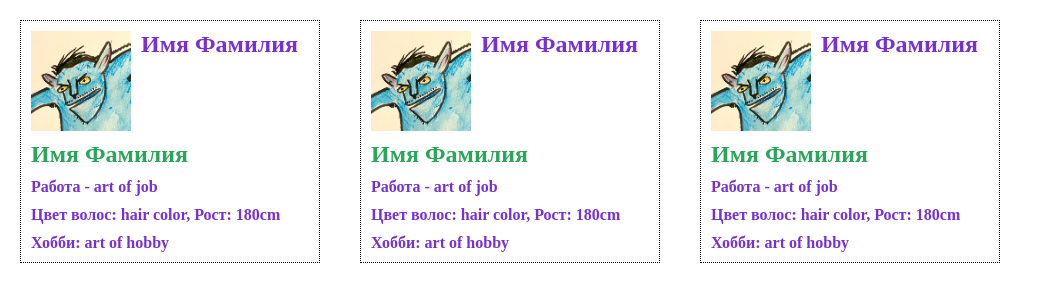
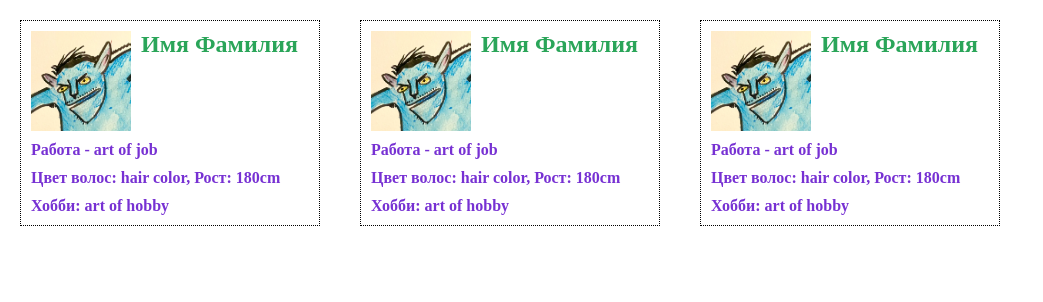
Before and after one commit to andrej-naumov/Hello_react, a React (Create React App) app: page / in a window 1280 px wide. Shown: the top 302 px of the page, without its empty margins (0-1043 px from the left). Built offline with nearby package versions, Linux system fonts and the light colour scheme.

Commit message:
added import profile  from data

```diff
--- a/src/components/ProfileCard/ProfileCard.jsx
+++ b/src/components/ProfileCard/ProfileCard.jsx
@@ -1,15 +1,6 @@
 import './styles.css';
 
-const profile = {
-    src: "media/img/avatar – Google Поиск.png",
-    firstName: "Имя",
-    lastName: "Фамилия",
-    job: "art of job",
-    hairColor: "hair color",
-    height: "180cm",
-    hobby: "art of hobby",
-    age: 31 // if > 50 - another color at name
-}
+import {profile} from './data';
 
 const normalizedName = () => { return `${profile.firstName} ${profile.lastName}` };
 
@@ -18,7 +9,7 @@ function ProfileCard() {
     return (
         <div className="profile-card">
             <img src={profile.src} alt="Аватар" />
-            <h2>{profile.firstName} {profile.lastName}</h2>
+            {/* <h2>{profile.firstName} {profile.lastName}</h2> */}
             <h2 className={(profile.age) > 50 ? "senior" : "junior"}>{normalizedName()}</h2>
             <p>Работа - {profile.job}</p>
             <p>Цвет волос: {profile.hairColor}, Рост: {profile.height}</p>
```
